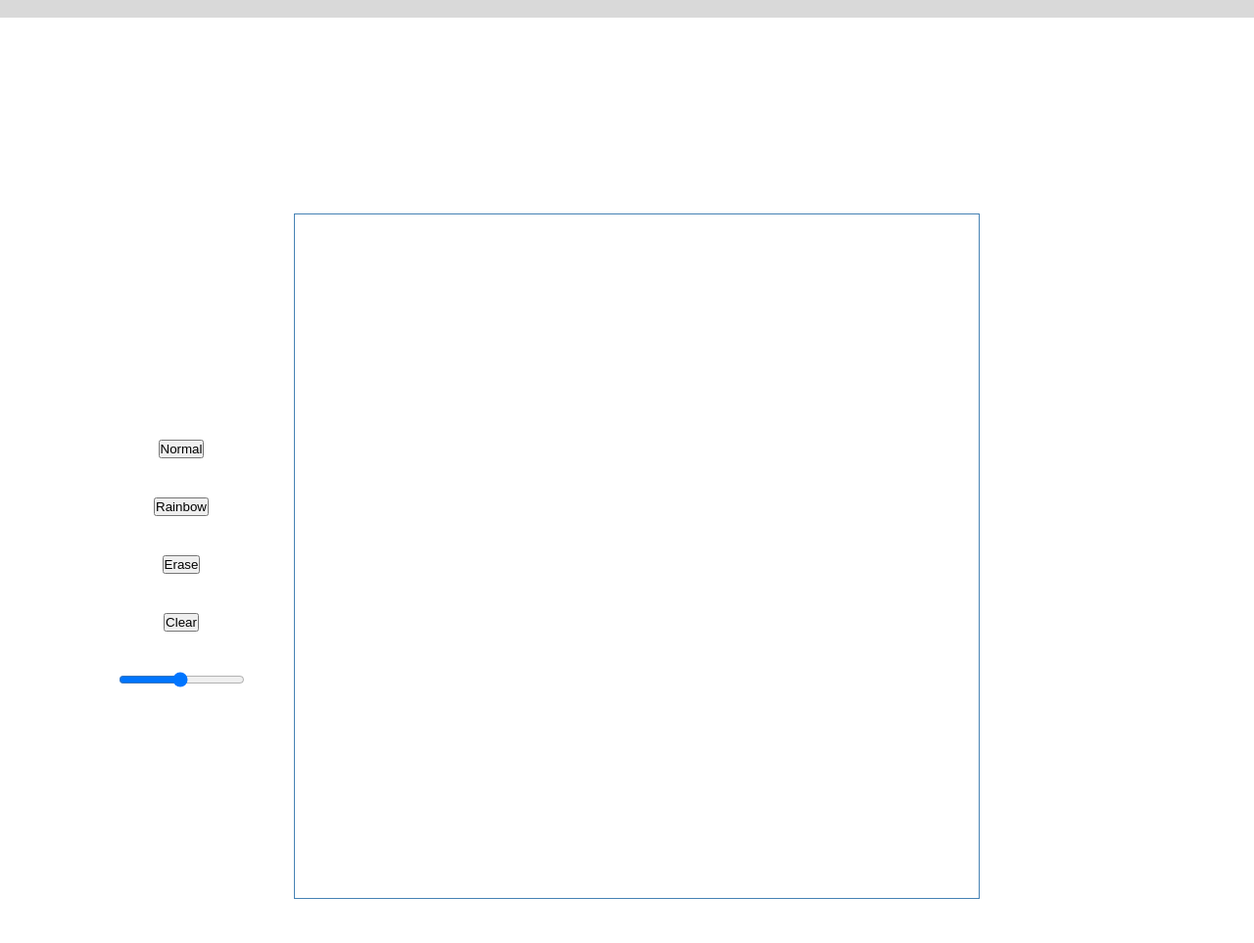
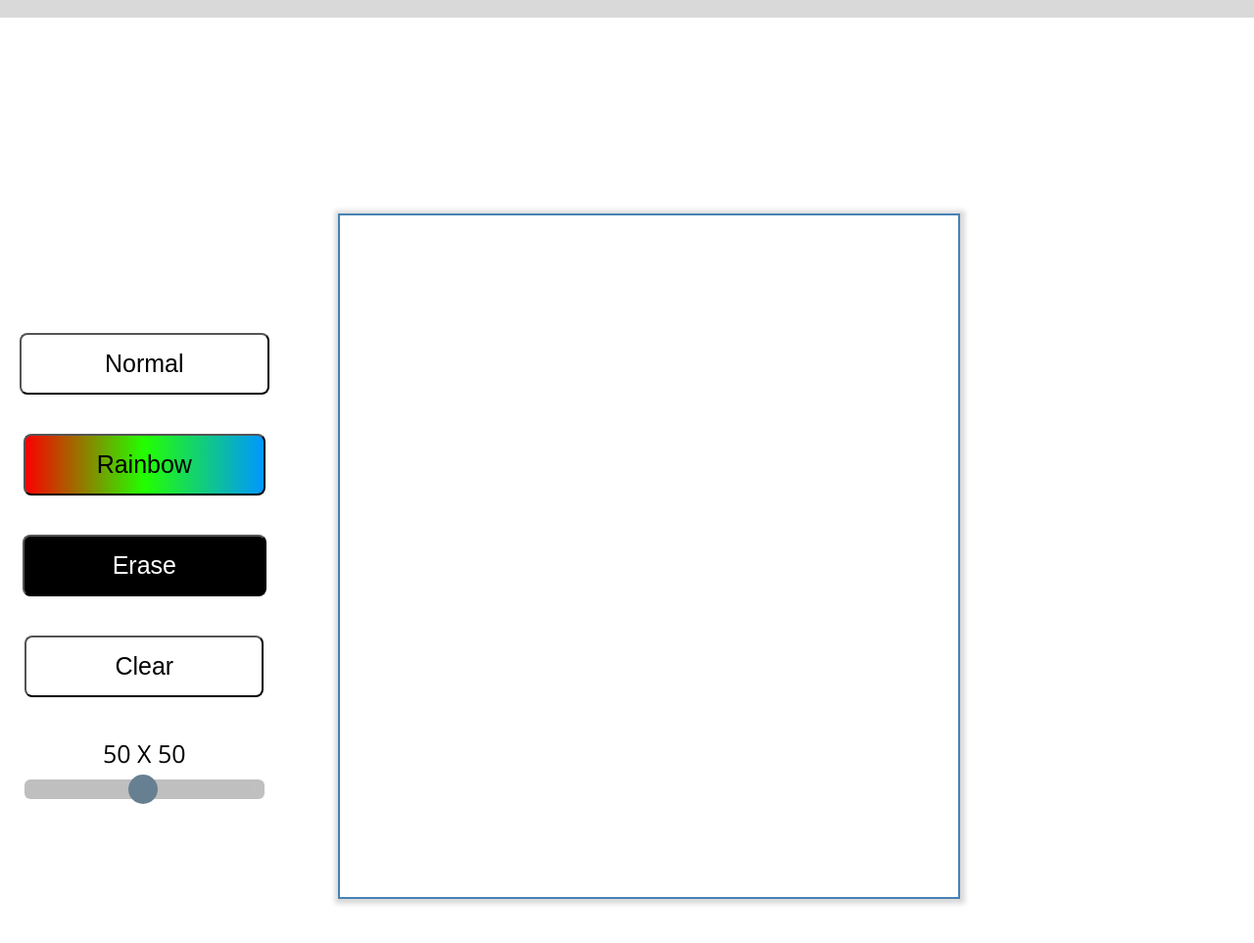
Before and after one commit to Crowe7/Etch, a plain HTML site: page index.html in a window 1280 px wide. Shown: the part 105-1068 px from the top of the page at 98% size. Drawn offline with nearby package versions, Linux system fonts and the light colour scheme.

Commit message:
finished rough styles

```diff
--- a/index.html
+++ b/index.html
@@ -26,7 +26,7 @@
                 <button id="clearBtn">Clear</button>
 
                 <div class="slidecontainer">
-                    <p></p>
+                    <p><span class="gridAmount"></span> &#32; X &#32;<span class="gridAmount"></span></p>
                     <input type="range" min="1" max="100" value="50" class="slider" id="myRange">
                 </div>
 
--- a/script.js
+++ b/script.js
@@ -0,0 +1,10 @@
+let slider = document.querySelector('#myRange');
+let output = document.querySelectorAll('.gridAmount');
+for (i=0; i < output.length; i++) {
+    output[i].textContent = slider.value;
+}
+slider.oninput = function() {
+    for (i=0; i < output.length; i++) {
+        output[i].textContent = this.value;
+    }
+}
--- a/styles.css
+++ b/styles.css
@@ -9,6 +9,44 @@ body {
     font-family: 'Open Sans', sans-serif;
     flex-direction: column;
     min-height: 100vh;
+}
+button {
+    padding: 15px 90px;
+    font-size: 25px;
+    border-radius: 8px;
+    background-color: white;
+}
+#regBtn{
+    padding: 15px 85px !important;
+}
+#regBtn:hover {
+    color: white;
+    box-shadow: 6px 2px 5px black;
+    background-color: black;
+    cursor: pointer;
+}
+#rainbowBtn{
+    padding: 15px 73px !important;
+    background: linear-gradient(90deg, #fb0000 0%, #22ff00 50%, #0097ff 100%);
+}
+#rainbowBtn:hover {
+    box-shadow: 3px 0px 5px #fb0000, 0px 4px 5px #22ff00,  -3px 0 5px #0097ff;
+    cursor: pointer;
+}
+#eraseBtn {
+    background-color: black;
+    color: white;
+}
+#eraseBtn:hover {
+    background-color: white;
+    color: black;
+    box-shadow: 6px 2px 5px #d9d9d9;
+    cursor: pointer;
+}
+#clearBtn:hover {
+    box-shadow: 20px 20px 10px #d9d9d9;
+    color: white;
+    cursor: pointer;
 }
 .header {
     width: 100%;
@@ -37,16 +75,47 @@ body {
     align-items: center;
     padding-right: 50px;
 }
+
+.slider {
+    -webkit-appearance: none;
+    width: 100%;
+    opacity: .7;
+    outline: none;
+    border-radius: 6px;
+    height: 20px;
+    background: #a5a5a5;
+    transition: opacity .2s;
+}
+.slider:hover {
+    opacity: 1;
+}
+.slider::-webkit-slider-thumb {
+    -webkit-appearance: none;
+    appearance: none;
+    background: #284b63;
+    cursor: pointer;
+    width: 30px;
+    height: 30px;
+    border-radius: 50%;
+}
+
 .slidecontainer{
     margin-top: 20px;
+    width: 83%;
+    display: flex;
+    flex-direction: column;
+    font-size: 25px;
+    align-items: center;
+    gap: 10px;
 }
 .invis{
-    margin-left: 160px;
+    margin-left: 300px;
 }
 .grid-container{
-    border: 1px solid steelblue;
+    border: 2px solid steelblue;
     height: 700px;
     width: 700px;
+    box-shadow: 1px 1px 5px 4px #d9d9d9;
 }
 .footer{
     display: flex;
```
